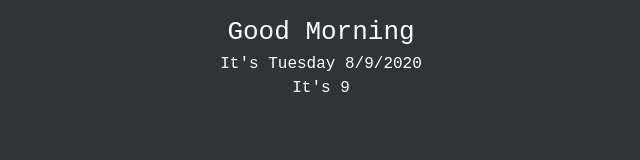
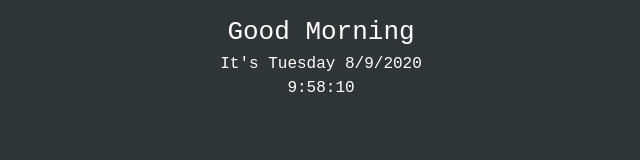
Before and after one commit to hgrmty/notionwidg, a plain HTML site: page index.html in a window 1280 px wide. Shown: the full height of the page, 319-959 px from the left. Drawn offline with Linux system fonts and the light colour scheme.

Commit message:
Update index.html

```diff
--- a/index.html
+++ b/index.html
@@ -53,8 +53,7 @@ body{
     var hrs = today.getHours();
     var dayOfWeek = weekday[today.getDay()];
     var date = dayOfWeek+" " + today.getDate() + "/" +(today.getMonth()+1) +'/'+today.getFullYear()  ;
-    var minutes = today.getMinutes();
-    var seconds = today.getSeconds();
+    var time = hrs+":"+today.getMinutes()+":"+today.getSeconds();
 
     var greet;
 
@@ -66,7 +65,7 @@ body{
         greet = 'Good Evening  ';
 
     document.getElementById('lbl').innerHTML =
-        greet+=`<div id="date"> It's ${date}</div>`+`<div id="date"> It's ${hrs}</div>`;
+        greet+=`<div id="date"> It's ${date}</div>`+`<div id="date"> ${time}</div>`;
 
 </script>
 </html>
```
